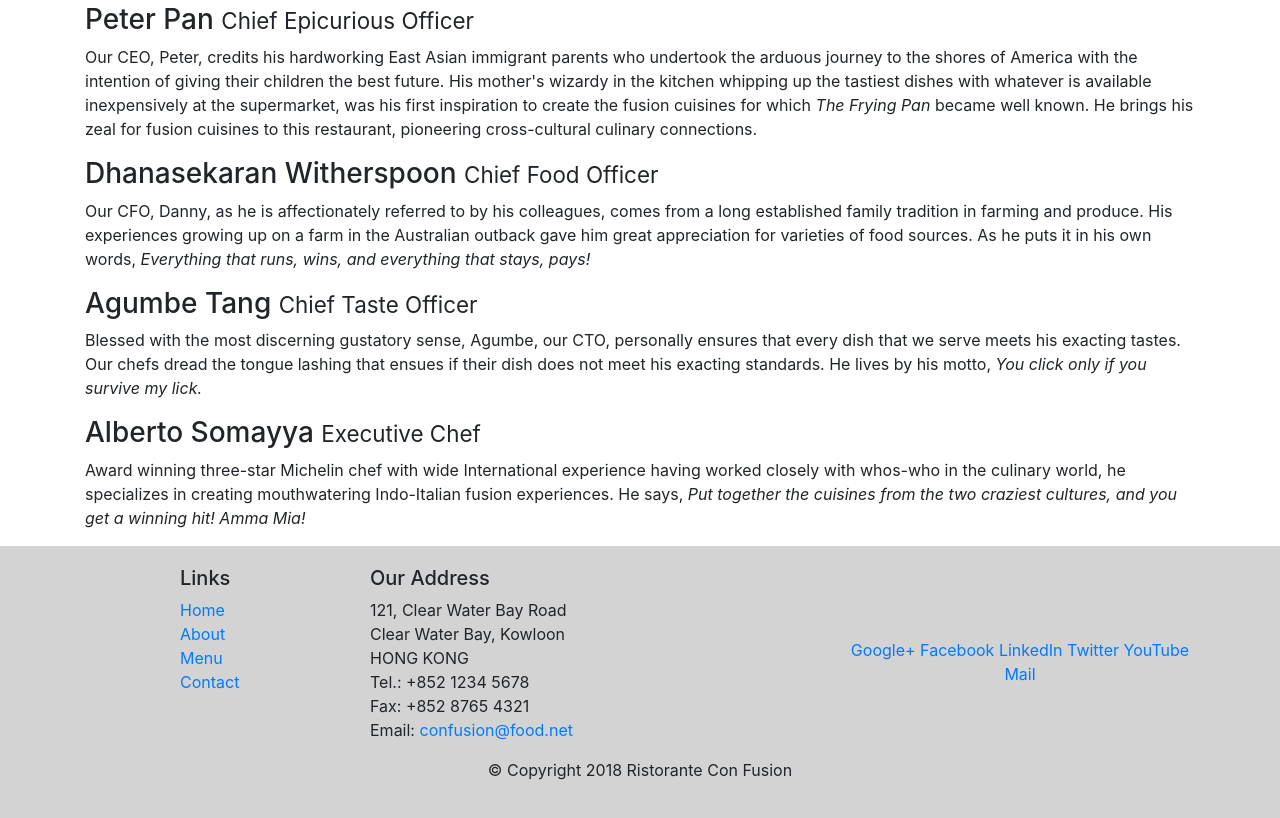
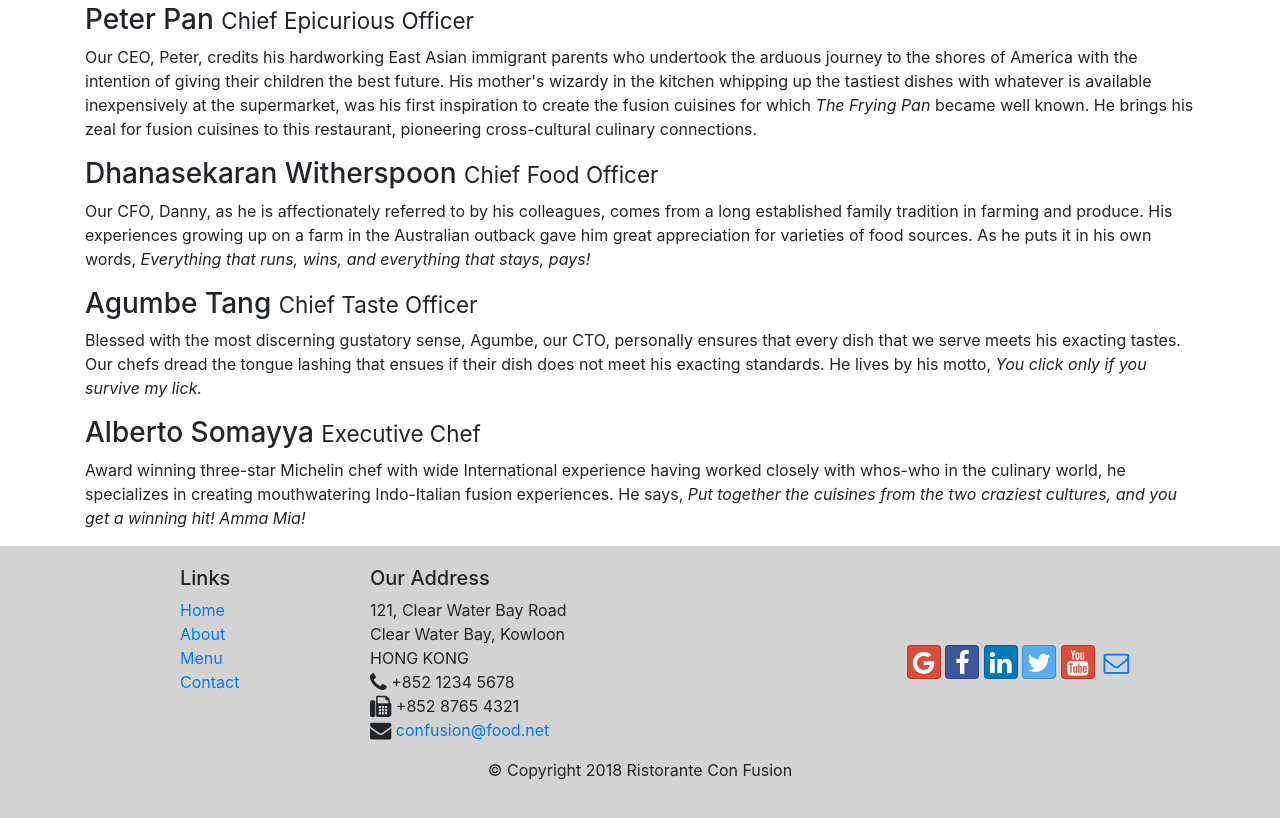
Before and after one commit to Mann18/bootstrap, a website: page aboutus.html in a window 1280 px wide. Shown: the part 802-1620 px from the top of the page. Drawn offline with nearby package versions, Linux system fonts and the light colour scheme.

Commit message:
icon fonts

```diff
--- a/aboutus.html
+++ b/aboutus.html
@@ -9,6 +9,8 @@
 
      <!-- Bootstrap CSS -->
      <link rel="stylesheet" href="node_modules/bootstrap/dist/css/bootstrap.min.css">
+     <link rel="stylesheet" href="node_modules/font-awesome/css/font-awesome.min.css">
+     <link rel="stylesheet" href="node_modules/bootstrap-social/bootstrap-social.css">
      <link rel="stylesheet" href="css/styles.css">
     <title>Ristorante Con Fusion: About Us</title>
 
@@ -25,10 +27,10 @@
              <a class="navbar-brand mr-auto" href="index.html">Ristorante Con Fusion</a>
              <div class="collapse navbar-collapse" id="Navbar">
                 <ul class="navbar-nav mr-auto">
-                    <li class="nav-list"><a class="nav-link" href="index.html">Home</a></li>
-                    <li class="nav-list active"><a class="nav-link" href="#">About</a></li>
-                    <li class="nav-list"><a class="nav-link" href="#">Menu</a></li>
-                    <li class="nav-list"><a class="nav-link" href="#">Contact</a></li>
+                    <li class="nav-list"><a class="nav-link" href="index.html"><span class="fa fa-home fa-lg"></span> Home</a></li>
+                    <li class="nav-list active"><a class="nav-link" href="#"><span class="fa fa-info fa-lg"></span> About</a></li>
+                    <li class="nav-list"><a class="nav-link" href="#"><span class="fa fa-list fa-lg"></span> Menu</a></li>
+                    <li class="nav-list"><a class="nav-link" href="#"><span class="fa fa-address-card fa-lg"></span> Contact</a></li>
 
                 </ul>
              </div>
@@ -106,19 +108,19 @@
 		              121, Clear Water Bay Road<br>
 		              Clear Water Bay, Kowloon<br>
 		              HONG KONG<br>
-		              Tel.: +852 1234 5678<br>
-		              Fax: +852 8765 4321<br>
-		              Email: <a href="mailto:confusion@food.net">confusion@food.net</a>
+		              <i class="fa fa-phone fa-lg"></i> +852 1234 5678<br>
+		              <i class="fa fa-fax fa-lg"></i> +852 8765 4321<br>
+		              <i class="fa fa-envelope fa-lg"></i> <a href="mailto:confusion@food.net">confusion@food.net</a>
 		           </address>
                 </div>
                 <div class="col-12 col-sm-4 align-self-center">
                     <div class="text-center">
-                        <a href="http://google.com/+">Google+</a>
-                        <a href="http://www.facebook.com/profile.php?id=">Facebook</a>
-                        <a href="http://www.linkedin.com/in/">LinkedIn</a>
-                        <a href="http://twitter.com/">Twitter</a>
-                        <a href="http://youtube.com/">YouTube</a>
-                        <a href="mailto:">Mail</a>
+                        <a class="btn btn-social-icon btn-google" href="http://www.google.com/"><i class="fa fa-google fa-lg"></i></a>
+                        <a class="btn btn-social-icon btn-facebook" href="http://www.facebook.com/profile.php?id="><i class="fa fa-facebook fa-lg"></i></a>
+                        <a class="btn btn-social-icon btn-linkedin" href="http://www.linkedin.com/in/"><i class="fa fa-linkedin fa-lg"></i></a>
+                        <a class="btn btn-social-icon btn-twitter" href="http://twitter.com/"><i class="fa fa-twitter fa-lg"></i></a>
+                        <a class="btn btn-social-icon btn-google" href="http://youtube.com/"><i class="fa fa-youtube fa-lg"></i></a>
+                        <a class="btn btn-social-icon btn-gmail" href="mailto:"><i class="fa fa-envelope-o fa-lg"></i></a>
                     </div>
                 </div>
            </div>
--- a/package.json
+++ b/package.json
@@ -15,6 +15,8 @@
   },
   "dependencies": {
     "bootstrap": "^4.0.0",
+    "bootstrap-social": "^5.1.1",
+    "font-awesome": "^4.7.0",
     "jquery": "^3.3.1",
     "popper.js": "^1.16.1"
   }
```
Also changed, not shown: index.html (+15 -13 lines), 1 other file.
